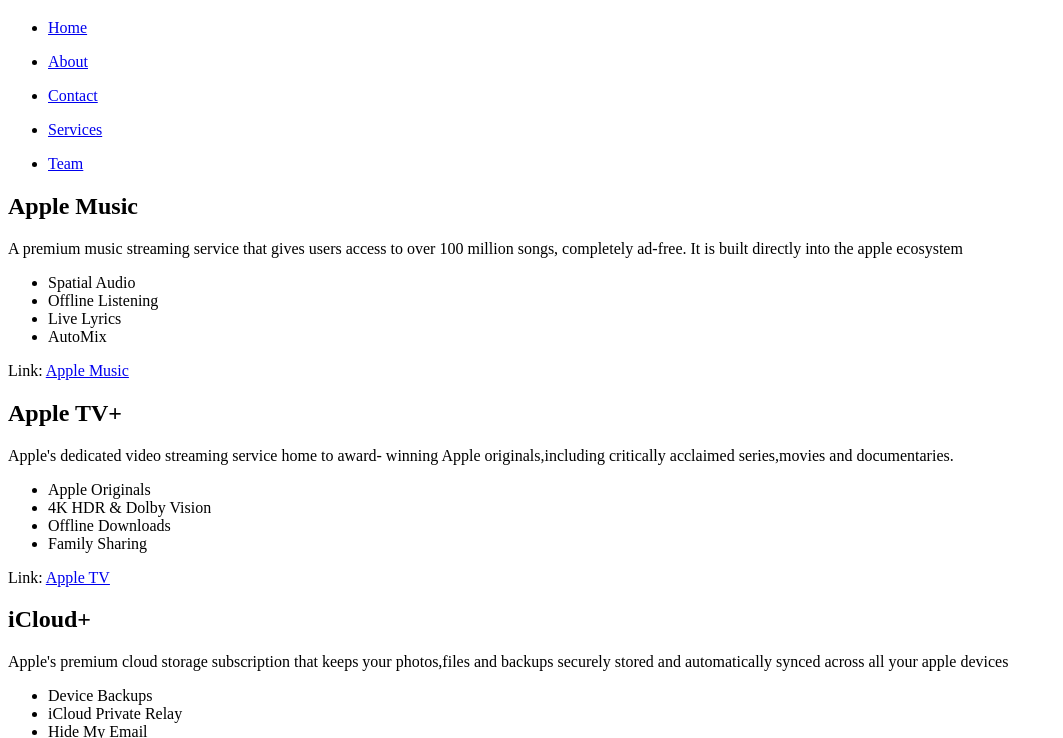
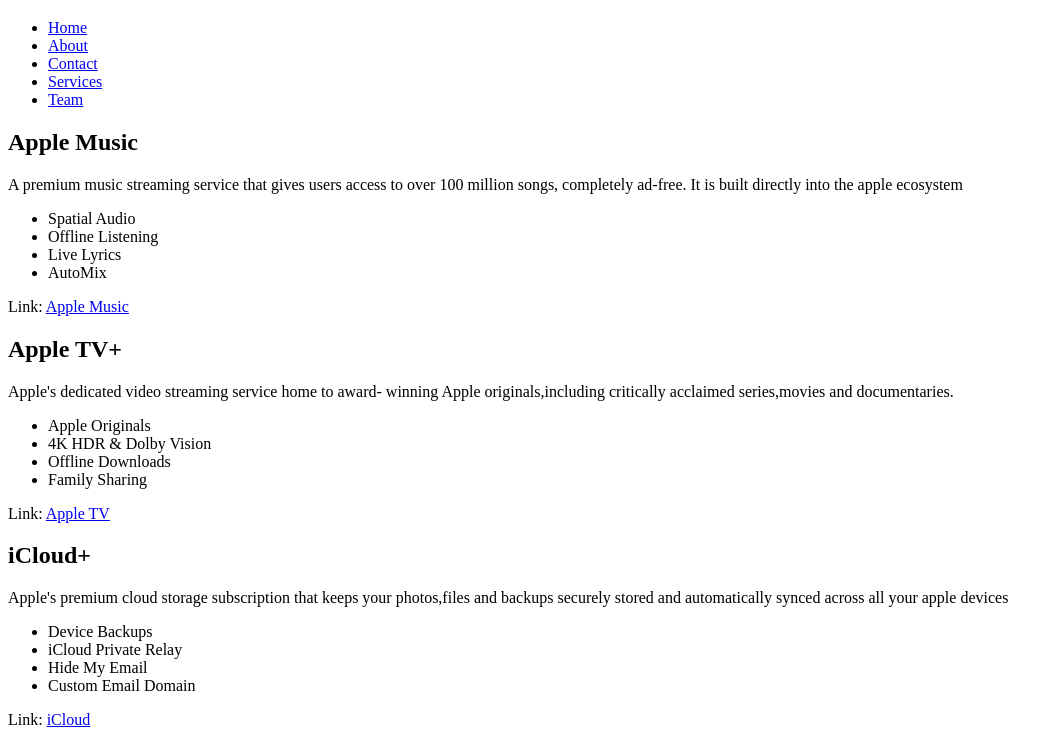
Before and after one commit to aswinvijayan-vonnue/Week1-newProject, a website: page services.html in a window 1280 px wide. Shown: the part 61-799 px from the top of the page, without its empty margins (0-1063 px from the left). Drawn offline with Linux system fonts and the light colour scheme.

Commit message:
style:formatted files

```diff
--- a/services.html
+++ b/services.html
@@ -22,19 +22,19 @@
       <nav>
         <ul>
           <li>
-            <p><a href="./index.html">Home</a></p>
+            <a href="./index.html">Home</a>
           </li>
           <li>
-            <p><a href="./about.html">About</a></p>
+            <a href="./about.html">About</a>
           </li>
           <li>
-            <p><a href="./contact.html">Contact</a></p>
+            <a href="./contact.html">Contact</a>
           </li>
           <li>
-            <p><a href="./services.html" aria-current="page">Services</a></p>
+            <a href="./services.html" aria-current="page">Services</a>
           </li>
           <li>
-            <p><a href="./team.html">Team</a></p>
+            <a href="./team.html">Team</a>
           </li>
         </ul>
       </nav>
@@ -43,9 +43,8 @@
       <article>
         <h2>Apple Music</h2>
         <p>
-          A premium music streaming service that gives users access to over 100
-          million songs, completely ad-free. It is built directly into the apple
-          ecosystem
+          A premium music streaming service that gives users access to over 100 million songs,
+          completely ad-free. It is built directly into the apple ecosystem
         </p>
         <ul>
           <li>Spatial Audio</li>
@@ -53,16 +52,13 @@
           <li>Live Lyrics</li>
           <li>AutoMix</li>
         </ul>
-        <p>
-          Link: <a href="https://www.apple.com/in/services/">Apple Music</a>
-        </p>
+        <p>Link: <a href="https://www.apple.com/in/services/">Apple Music</a></p>
       </article>
       <article>
         <h2>Apple TV+</h2>
         <p>
-          Apple's dedicated video streaming service home to award- winning Apple
-          originals,including critically acclaimed series,movies and
-          documentaries.
+          Apple's dedicated video streaming service home to award- winning Apple originals,including
+          critically acclaimed series,movies and documentaries.
         </p>
         <ul>
           <li>Apple Originals</li>
@@ -75,9 +71,8 @@
       <article>
         <h2>iCloud+</h2>
         <p>
-          Apple's premium cloud storage subscription that keeps your
-          photos,files and backups securely stored and automatically synced
-          across all your apple devices
+          Apple's premium cloud storage subscription that keeps your photos,files and backups
+          securely stored and automatically synced across all your apple devices
         </p>
         <ul>
           <li>Device Backups</li>
```
